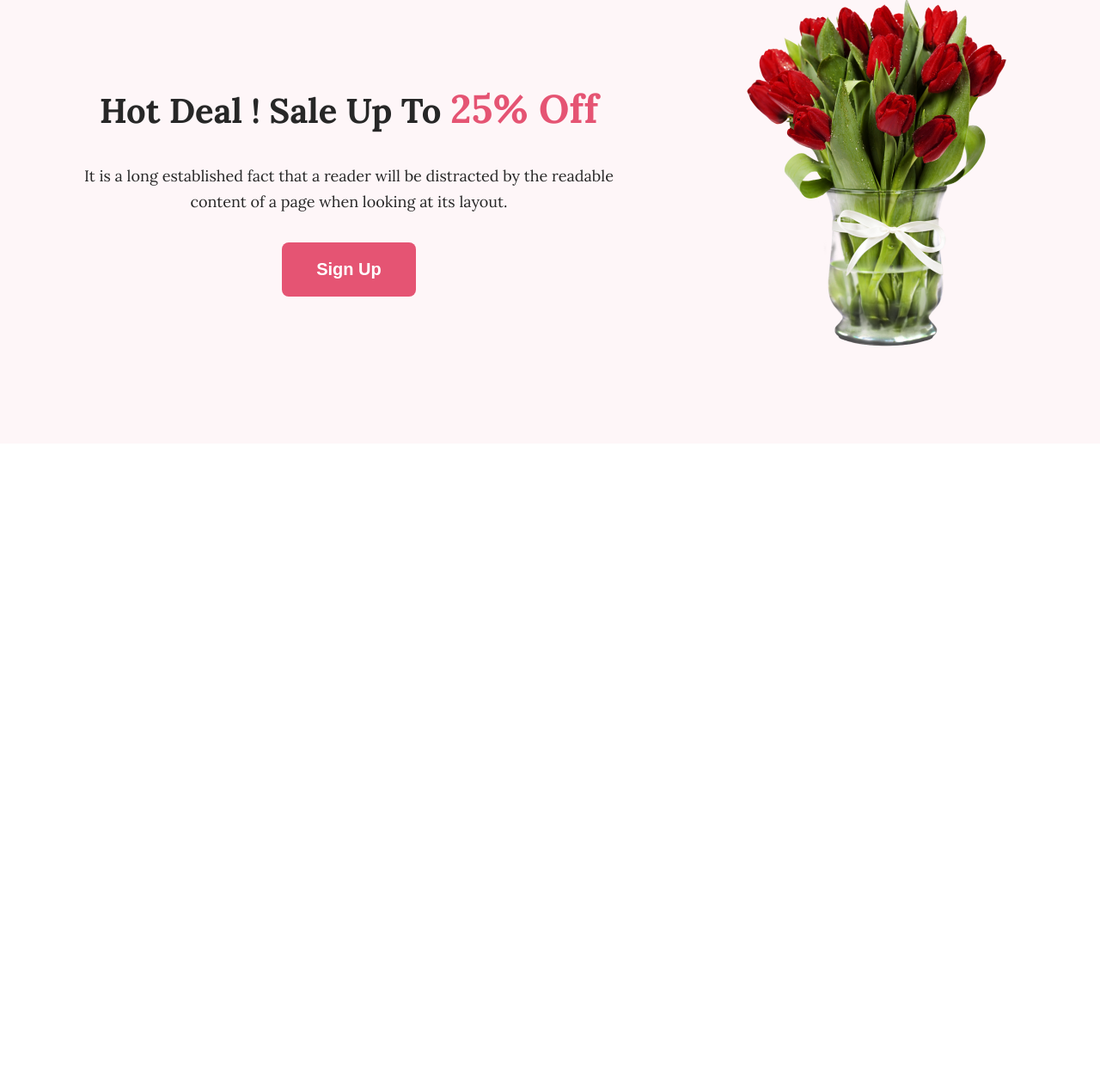
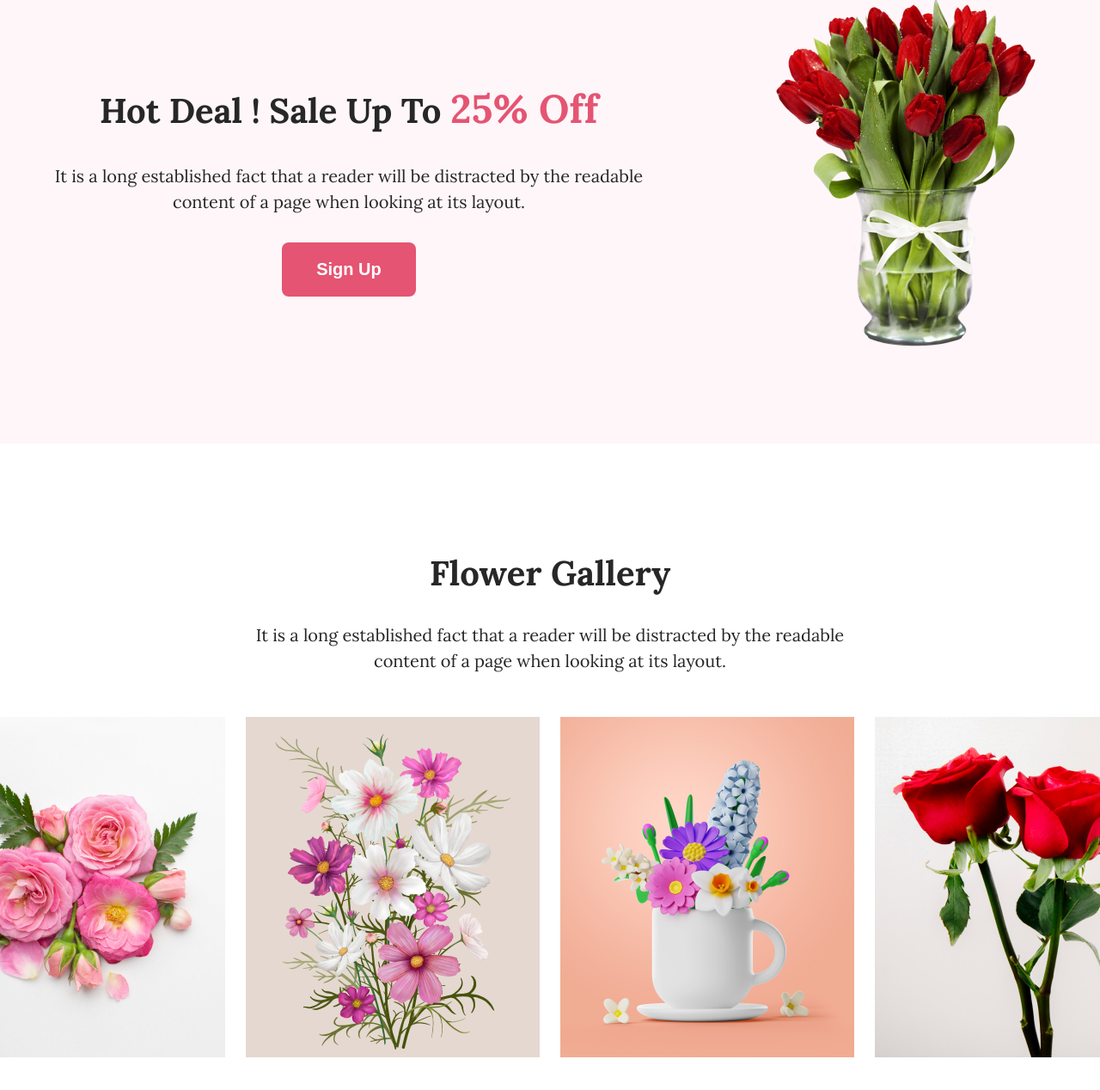
Before and after one commit to imranZERO/flowershop, a plain HTML site: page index.html in a window 1280 px wide. Shown: the part 2321-3589 px from the top of the page at 86% size. Before the commit the page ends 2837 px from the top, so only its background shows below. Drawn offline with Linux system fonts and the light colour scheme.

Commit message:
added gallery section

```diff
--- a/index.html
+++ b/index.html
@@ -42,6 +42,7 @@
 				<h4>Classic Pink Roses</h4>
 			</div>
 		</section>
+
 		<section class="hotdeal">
 			<div>
 				<h2>Hot Deal ! Sale Up To <span class="discount">25% Off</span></h2>
@@ -52,6 +53,17 @@
 				<img src="./images/pngwing 8.png" alt="">
 			</div>
 		</section>
+
+		<section class="gallery">
+			<h2>Flower Gallery</h2>
+			<p>It is a long established fact that a reader will be distracted by the readable <br> content of a page when looking at its layout.</p>
+			<div class="gallery-container">
+				<div class="gallery-img"><img src="./images/Flower 01.png" alt=""></div>
+				<div class="gallery-img"><img src="./images/Rectangle 4.png" alt=""></div>
+				<div class="gallery-img"><img src="./images/Rectangle 5.png" alt=""></div>
+				<div class="gallery-img"><img src="./images/Rectangle 6.png" alt=""></div>
+			</div>
+		</section>
 	</main>
 
 	<footer>
--- a/style.css
+++ b/style.css
@@ -117,13 +117,27 @@ main {
 	color: #272727;
 	font-size: 40px;
 	font-weight: 700;
-}
-.hotdeal p {
-	color: #272727;
-	font-size: 18px;
-	line-height: 30px;
+	padding-bottom: 0;
 }
 .discount {
 	color: #E55473;
 	font-size: 46px;
 }
+
+.gallery {
+	padding: 125px 0;
+}
+.gallery-container {
+	display: flex;
+	justify-content: center;
+	gap: 24px;
+}
+.gallery h2 {
+	color: #272727;
+	font-size: 40px;
+	font-weight: 700;
+	margin: 0;
+}
+.gallery p {
+	margin-bottom: 50px;
+}
```
